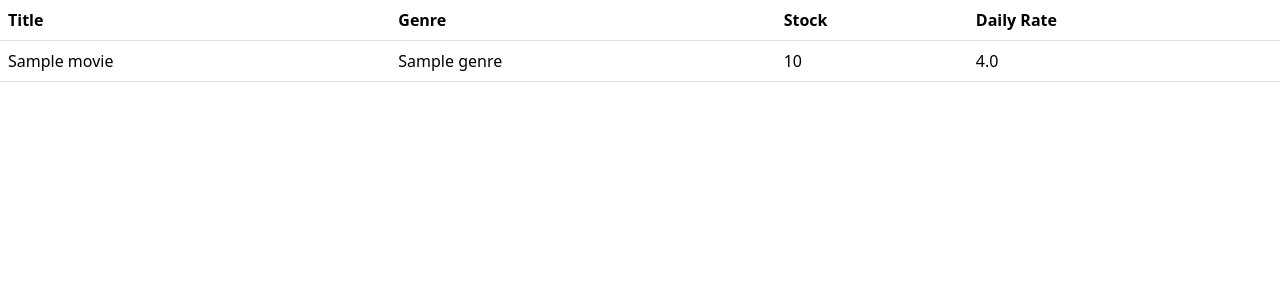
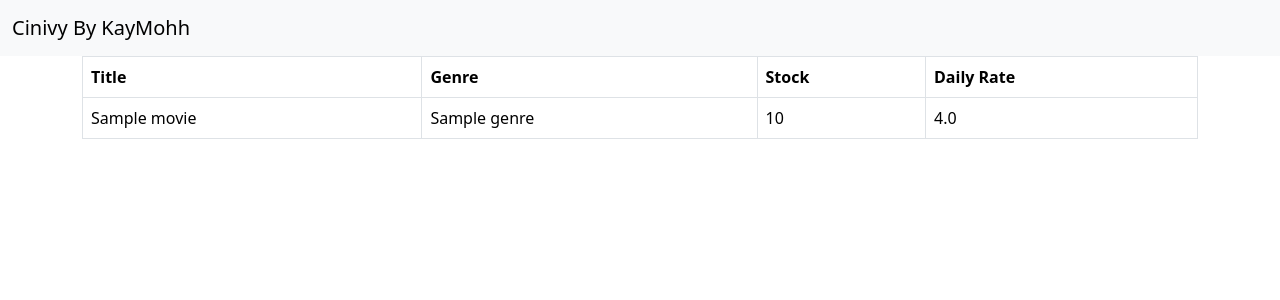
Before and after one commit to KayMohh/python, a Django app: page /movies/ in a window 1280 px wide. Shown: the top 300 px of the page. Run offline with Django 5.2, Linux system fonts and the light colour scheme; tables that the repository leaves empty hold one stand-in row (values such as "Sample post").

Commit message:
designed table with bootstrap

```diff
--- a/django-cinivy/cinivy/cinivy/settings.py
+++ b/django-cinivy/cinivy/cinivy/settings.py
@@ -56,7 +56,7 @@
 TEMPLATES = [
     {
         'BACKEND': 'django.template.backends.django.DjangoTemplates',
-        'DIRS': [],
+        'DIRS': [os.path.join(BASE_DIR), 'templates'],
         'APP_DIRS': True,
         'OPTIONS': {
             'context_processors': [
--- a/django-cinivy/cinivy/movies/templates/movies/index.html
+++ b/django-cinivy/cinivy/movies/templates/movies/index.html
@@ -1,14 +1,8 @@
-<!DOCTYPE html>
-<html lang="en">
-<head>
-    <meta charset="UTF-8">
-    <meta http-equiv="X-UA-Compatible" content="IE=edge">
-    <meta name="viewport" content="width=device-width, initial-scale=1.0">
-    <title>Ok</title>
-    <link href="https://cdn.jsdelivr.net/npm/bootstrap@5.3.3/dist/css/bootstrap.min.css" rel="stylesheet" integrity="sha384-QWTKZyjpPEjISv5WaRU9OFeRpok6YctnYmDr5pNlyT2bRjXh0JMhjY6hW+ALEwIH" crossorigin="anonymous">
-</head>
-<body>
-    <table class="table">
+{% extends 'base.html' %}
+{% block content %}
+
+    <table class="table table-bordered table-hover">
+
         <thead>
             <tr>
                 <th>Title</th>
@@ -32,9 +26,7 @@
         </thead>
     </table>
 
-
+{% endblock %}
 
 
 </body>
-<script src="https://cdn.jsdelivr.net/npm/bootstrap@5.3.3/dist/js/bootstrap.bundle.min.js" integrity="sha384-YvpcrYf0tY3lHB60NNkmXc5s9fDVZLESaAA55NDzOxhy9GkcIdslK1eN7N6jIeHz" crossorigin="anonymous"></script>
-</html>
--- /dev/null
+++ b/django-cinivy/cinivy/templates/base.html
@@ -0,0 +1,30 @@
+<!DOCTYPE html>
+<html lang="en">
+<head>
+    <meta charset="UTF-8">
+    <meta http-equiv="X-UA-Compatible" content="IE=edge">
+    <meta name="viewport" content="width=device-width, initial-scale=1.0">
+    <title>Cinivy By KayMohh</title>
+    <link href="https://cdn.jsdelivr.net/npm/bootstrap@5.3.3/dist/css/bootstrap.min.css" rel="stylesheet" integrity="sha384-QWTKZyjpPEjISv5WaRU9OFeRpok6YctnYmDr5pNlyT2bRjXh0JMhjY6hW+ALEwIH" crossorigin="anonymous">
+</head>
+<body>
+
+    <nav class="navbar bg-body-tertiary">
+        <div class="container-fluid">
+          <a class="navbar-brand" href="#">Cinivy By KayMohh</a>
+        </div>
+      </nav>
+
+    <main class="container">
+
+
+        {% block content %}
+
+        {% endblock %}
+    </main>
+
+
+
+</body>
+<script src="https://cdn.jsdelivr.net/npm/bootstrap@5.3.3/dist/js/bootstrap.bundle.min.js" integrity="sha384-YvpcrYf0tY3lHB60NNkmXc5s9fDVZLESaAA55NDzOxhy9GkcIdslK1eN7N6jIeHz" crossorigin="anonymous"></script>
+</html>
```
Also changed, not shown: django-cinivy/cinivy/cinivy/templates/base.html (deleted).
